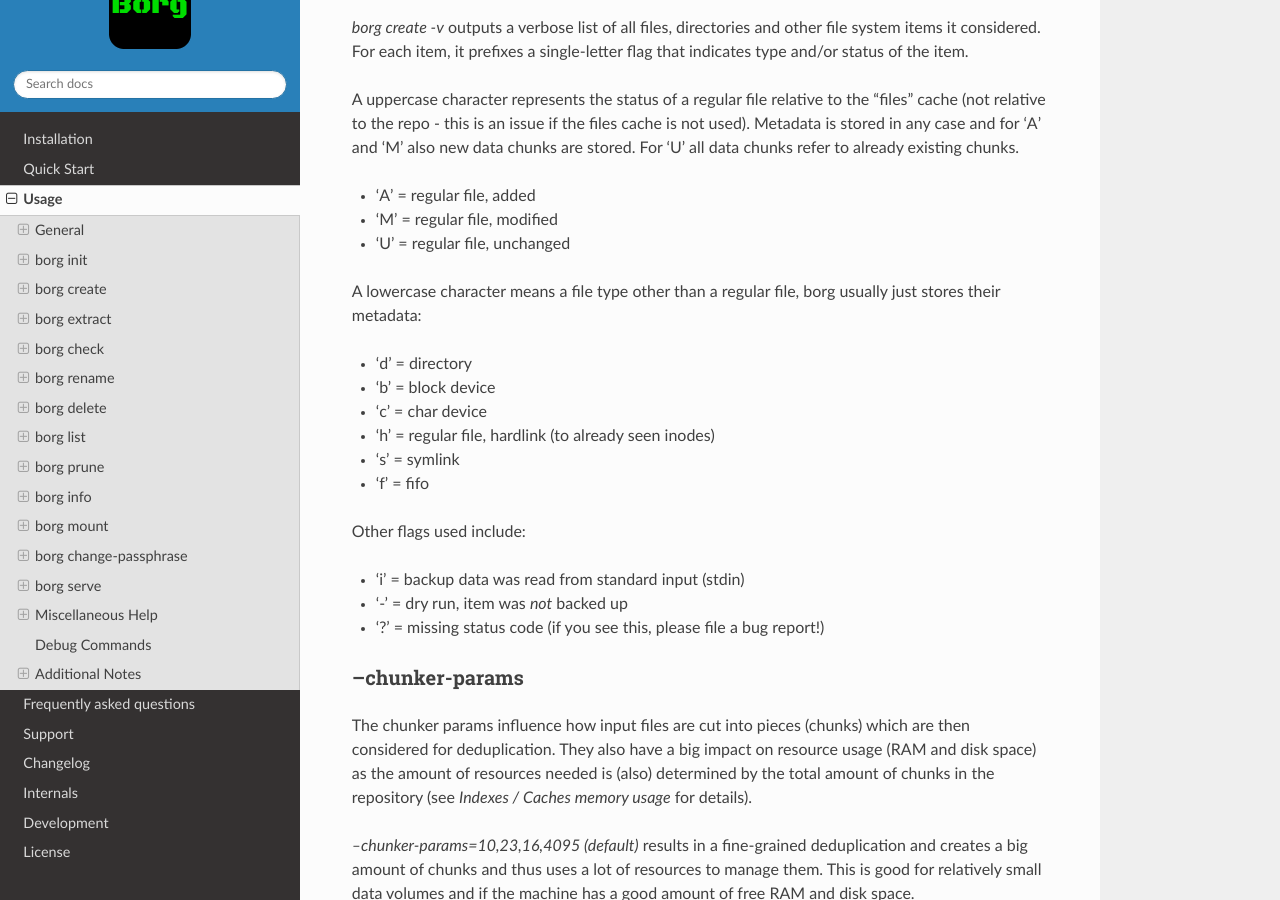
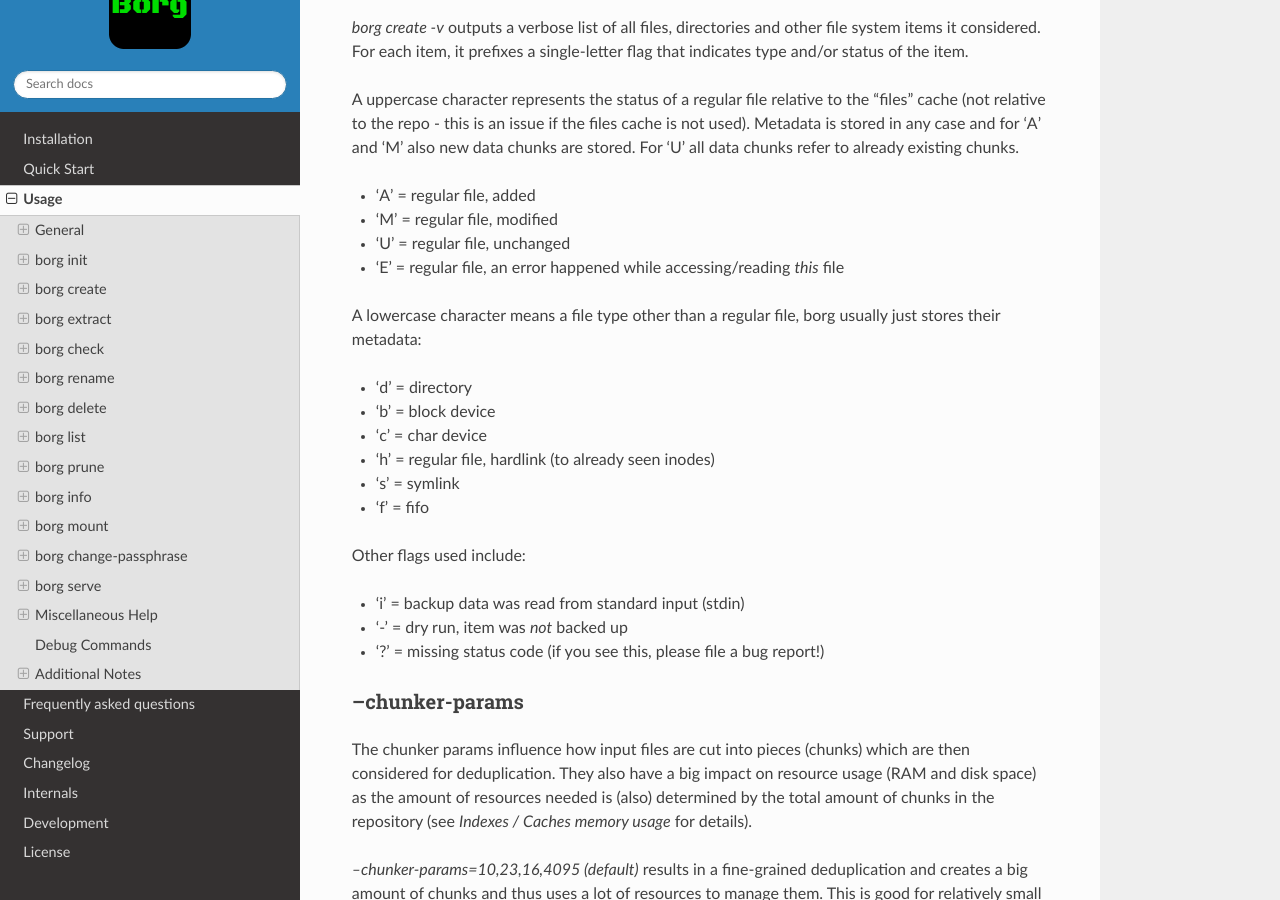
Before and after one commit to borgbackup/borg, a Sphinx documentation site: the page built from docs/usage.rst, in a window 1280 px wide and 900 px high, scrolled down 17044 px. Built offline with Sphinx 7.4.7 and the Read the Docs theme 2.0.0, drawn with Linux system fonts in a browser that asks for light colours; the version number could not be read and is left out.

Commit message:
add 'E' file status to docs

```diff
--- a/docs/usage.rst
+++ b/docs/usage.rst
@@ -426,6 +426,7 @@
 - 'A' = regular file, added
 - 'M' = regular file, modified
 - 'U' = regular file, unchanged
+- 'E' = regular file, an error happened while accessing/reading *this* file
 
 A lowercase character means a file type other than a regular file,
 borg usually just stores their metadata:
```
